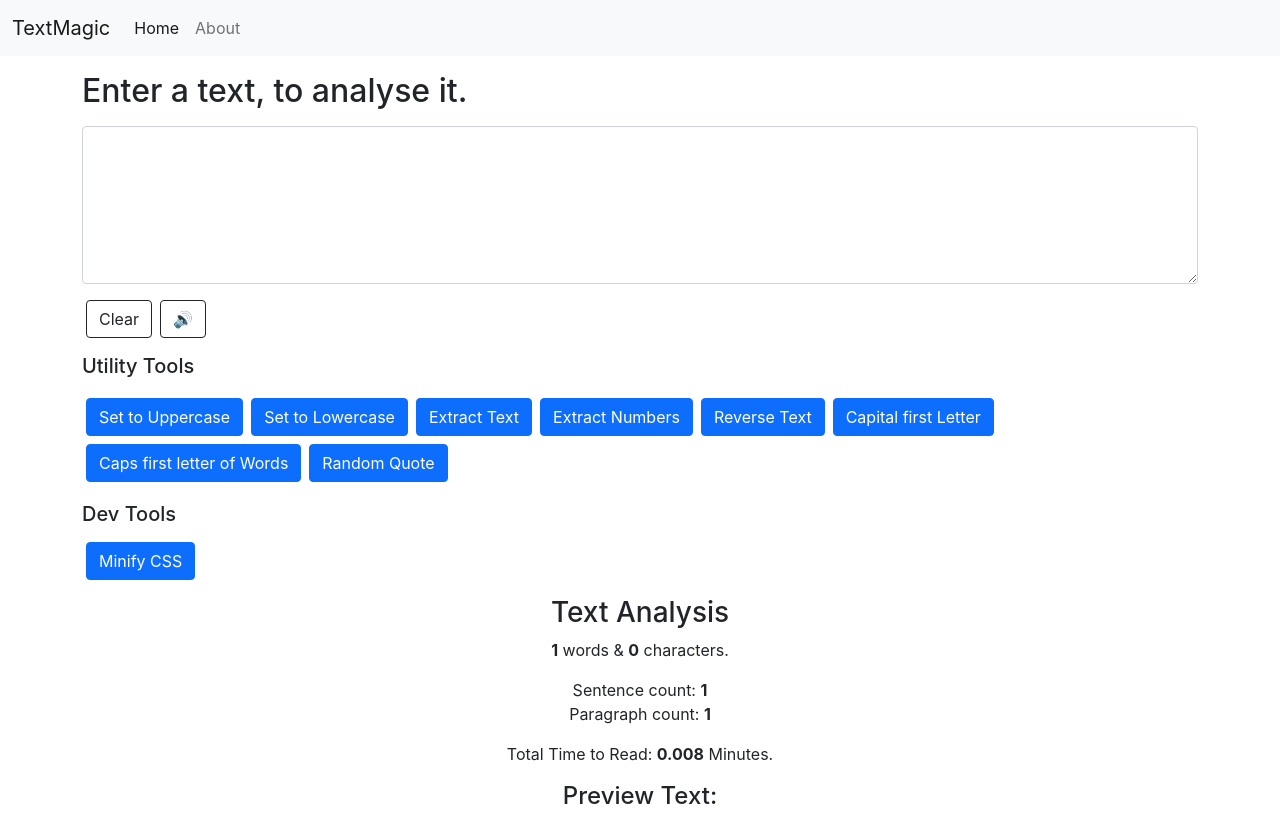
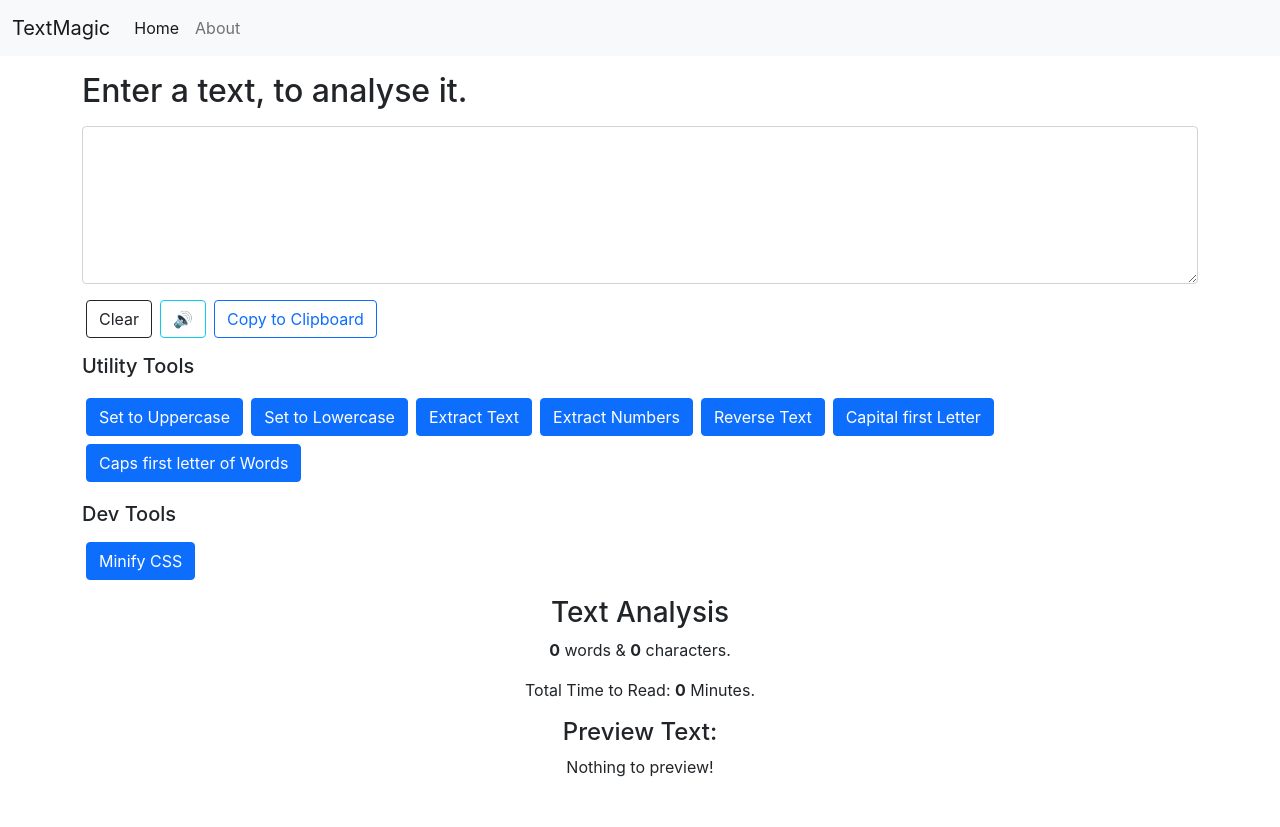
Before and after one commit to TheSGJ/TextMagic-React, a React (Create React App) app: page / in a window 1280 px wide. After the commit the page ends 800 px from the top, so only its background shows below. Built offline with nearby package versions, Linux system fonts and the light colour scheme.

Commit message:
fixed word counter.

```diff
--- a/src/components/Textform.js
+++ b/src/components/Textform.js
@@ -1,5 +1,4 @@
 import React, { useState } from "react";
-
 
 export default function Textform(props) {
   const handleClearClick = () => {
@@ -38,18 +37,7 @@ export default function Textform(props) {
     setText(updatedText);
   };
 
-
-
   // Generate a random quote:
-
-  const randomQuote = () => {
-    fetch("http://api.quotable.io/random")
-      .then((res) => res.json())
-      .then((result) => {
-        let newText = result.content
-        setText(newText);
-      });
-  }
 
   //to capitalise first text of the sentence
   const handleCapFirst = () => {
@@ -88,6 +76,11 @@ export default function Textform(props) {
     msg.text = text;
     window.speechSynthesis.speak(msg);
   };
+  // Copy to clipboard:
+  const handleCopy = () => {
+    navigator.clipboard.writeText(text);
+    props.showAlert("Copied to Clipboard!", "success");
+  };
   // using the useState!
   const [text, setText] = useState("");
   return (
@@ -111,10 +104,16 @@ export default function Textform(props) {
           Clear
         </button>
         <button
-          className="btn btn-outline-dark mx-1 text-center"
+          className="btn btn-outline-info mx-1 text-center"
           onClick={handleSpeak}
         >
           🔊
+        </button>
+        <button
+          className="btn btn-outline-primary mx-1 text-center"
+          onClick={handleCopy}
+        >
+          Copy to Clipboard
         </button>
         <h5 className="my-3">Utility Tools</h5>
         <button className="btn btn-primary mx-1" onClick={handleUpsClick}>
@@ -144,9 +143,7 @@ export default function Textform(props) {
         <button className="btn btn-primary mx-1 my-1" onClick={handleCapsWord}>
           Caps first letter of Words
         </button>
-        <button className="btn btn-primary mx-1 my-1" onClick={randomQuote}>
-          Random Quote
-        </button>
+
         <h5 className="my-3">Dev Tools</h5>
         <button className="btn btn-primary mx-1" onClick={minifyCss}>
           Minify CSS
@@ -155,19 +152,14 @@ export default function Textform(props) {
       <div className="container my-3">
         <h3 className="text-center">Text Analysis</h3>
         <p className="text-center">
-          <b>{text.split(" ").length}</b> words & <b>{text.length}</b>{" "}
+          <b>{text.split(/\s+/).filter((element)=>{return element.length!==0}).length}</b> words & <b>{text.length}</b>{" "}
           characters.
         </p>
         <p className="text-center">
-          Sentence count: <b>{text.split(/[.?!]\s/).length}</b>
-          <br />
-          Paragraph count: <b>{text.split(/\r\n|\r|\n/).length}</b>
-        </p>
-        <p className="text-center">
-          Total Time to Read: <b>{0.008 * text.split(" ").length}</b> Minutes.
+          Total Time to Read: <b>{0.008 * text.split(/\s+/).filter((element)=>{return element.length!==0}).length}</b> Minutes.
         </p>
         <h4 className="text-center">Preview Text:</h4>
-        <p className="text-center">{text}</p>
+        <p className="text-center">{text.length>0?text:"Nothing to preview!"}</p>
       </div>
     </>
   );
```
